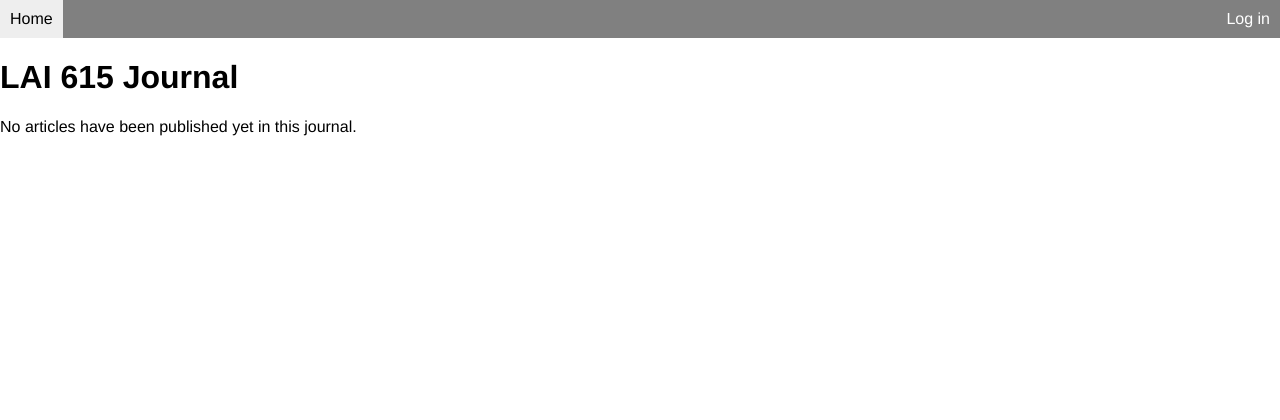
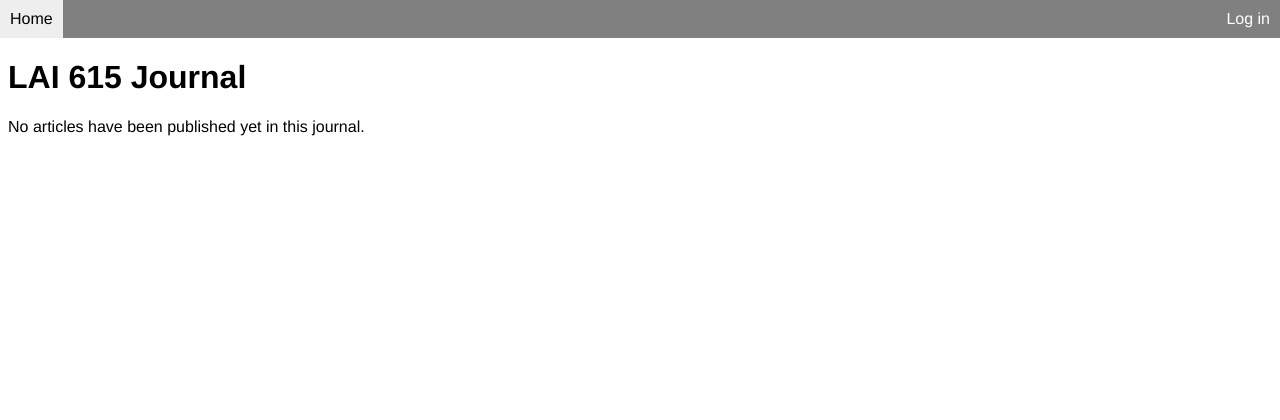
Before and after one commit to cproctor/cognitive-apprenticeship, a Django app: page / in a window 1280 px wide. Shown: the top 420 px of the page. Run offline with Django 3.2, Linux system fonts and the light colour scheme; data that the repository does not hold is empty.

Commit message:
Added padding to all non manuscript_revision layouts

```diff
--- a/author/templates/author/home.html
+++ b/author/templates/author/home.html
@@ -1,6 +1,7 @@
 {% extends "author/base.html" %}
 
 {% block content %}
+<div id="main-content-container">
 <h1>Your manuscripts</h1>
 
 <div class="process-chart">
@@ -34,4 +35,5 @@
     {% endfor %}
   </div>
 </div>
+</div>
 {% endblock %}
--- a/author/templates/author/instructions.html
+++ b/author/templates/author/instructions.html
@@ -1,7 +1,9 @@
 {% extends "author/manuscript_revision.html" %}
 
 {% block sidebar %}
-<h2>Instructions for authors</h2>
+<article class="revision">
+  <h2>Instructions for authors</h2>
+</article>
 {% endblock %}
 
 {% block manuscript_content %}
--- a/common/static/base/style.css
+++ b/common/static/base/style.css
@@ -9,6 +9,9 @@ body {
 }
 #main-content {
 	flex: 1;
+}
+#main-content-container {
+  padding: 0 8px;
 }
 #footer {
   background-color: grey;
--- a/editor/templates/editor/list_issues.html
+++ b/editor/templates/editor/list_issues.html
@@ -1,6 +1,7 @@
 {% extends "editor/base.html" %}
 
 {% block content %}
+<div id="main-content-container">
 <h1>Issues</h1>
 <ul>
   {% for issue in issues %}
@@ -17,4 +18,5 @@
   {% endfor %}
   <li><a href="{% url 'editor:new_issue' %}">Create new issue</a></li>
 </ul>
+</div>
 {% endblock %}
--- a/editor/templates/editor/list_manuscripts.html
+++ b/editor/templates/editor/list_manuscripts.html
@@ -1,6 +1,7 @@
 {% extends "editor/base.html" %}
 
 {% block content %}
+<div id="main-content-container">
 <h1>Manuscripts</h1>
 <form method="get" action="{% url 'editor:list_manuscripts' %}">
   <input type="text" name="q">
@@ -30,4 +31,5 @@
 		{% endfor %}
 	</div>
 </div>
+</div>
 {% endblock %}
--- a/editor/templates/editor/list_reviews.html
+++ b/editor/templates/editor/list_reviews.html
@@ -1,6 +1,7 @@
 {% extends "editor/base.html" %}
 
 {% block content %}
+<div id="main-content-container">
 <h1>Reviews</h1>
 <form method="get" action="{% url 'editor:list_reviews' %}">
   <input type="text" name="q">
@@ -27,4 +28,5 @@
 		{% endfor %}
 	</div>
 </div>
+</div>
 {% endblock %}
--- a/public/templates/public/home_page.html
+++ b/public/templates/public/home_page.html
@@ -1,6 +1,7 @@
 {% extends "public/base.html" %}
 
 {% block content %}
+<div id="main-content-container">
 <h1>LAI 615 Journal</h1>
 {% if issues %}
   {% for issue in issues %}
@@ -19,5 +20,5 @@
 {% else %}
 	<p>No articles have been published yet in this journal.
 {% endif %}
-
+</div>
 {% endblock %}
--- a/reviewer/templates/reviewer/home.html
+++ b/reviewer/templates/reviewer/home.html
@@ -1,6 +1,7 @@
 {% extends "reviewer/base.html" %}
 
 {% block content %}
+<div id="main-content-container">
 <h1>Your Reviews</h1>
 <p class="explanation">You are automatically assigned as a reviewer when authors submit new
 manuscripts.</p>
@@ -25,4 +26,5 @@ manuscripts.</p>
     </div>
   </div>
 </div>
+</div>
 {% endblock %}
```
